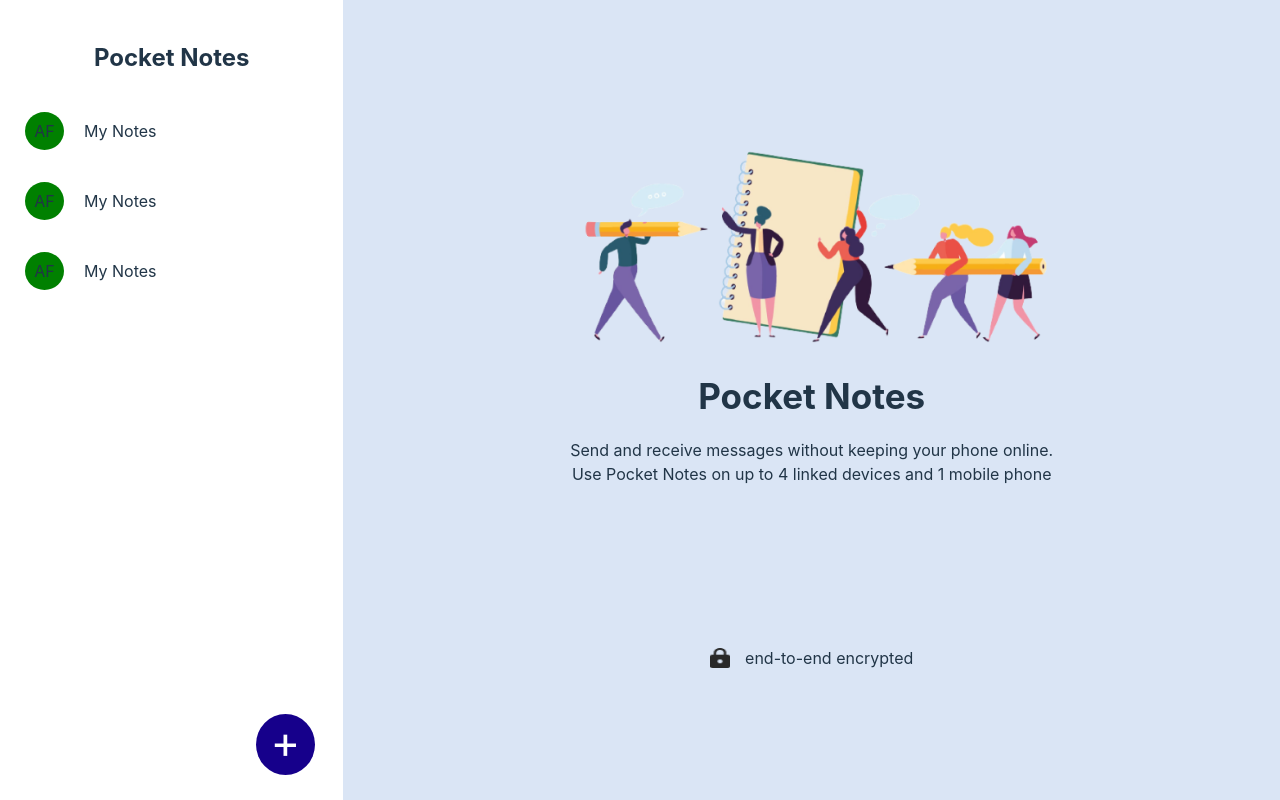
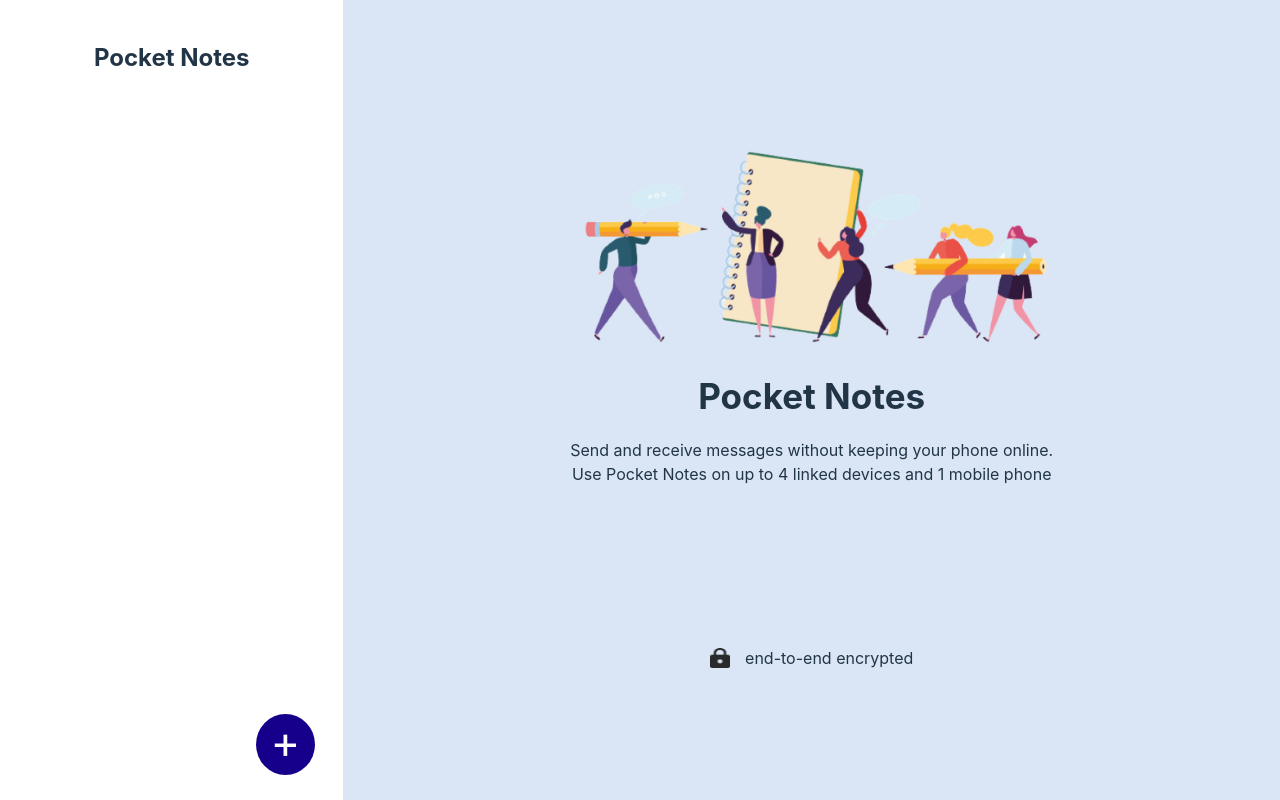
Before and after one commit to ajay7906/Reactproject, a React (Vite) app in the folder notesapp/: page / in a window 1280 px wide. Built offline with nearby package versions, Linux system fonts and the light colour scheme.

Commit message:
complete popups work

```diff
--- a/notesapp/src/App.jsx
+++ b/notesapp/src/App.jsx
@@ -1,30 +1,15 @@
 import Home from "./page/home/Home"
 
-{/*
-import Color from './Color';
-import DisplayColor from './DisplayColor';
+
+
 import { ColorProvider } from './context/ColorContext';
 
 const App = () => {
   return (
     <ColorProvider>
-      <Color />
-      <DisplayColor />
+      <Home/>
     </ColorProvider>
   );
 };
 
-export default App; */
-}
-
-
-function App() {
-  return (
-    <div>
-      <Home/>
-
-    </div>
-  )
-}
-
-export default App
+export default App;
--- a/notesapp/src/components/colorlistpop/ColorListpop.jsx
+++ b/notesapp/src/components/colorlistpop/ColorListpop.jsx
@@ -1,16 +1,34 @@
-import { useEffect, useRef } from 'react';
-import './colorpopups.css'
+import { useContext, useEffect, useRef, useState } from 'react';
+import './colorpopups.css';
+import { ColorContext } from '../../context/ColorContext';
 
 function ColorListpop({ isOpen, onClose }) {
+    const { groupSelected } = useContext(ColorContext);
+    const [groupName, setGroupName] = useState('');
+    const [currentId, setCurrentId] = useState(0);
+    const [selectedColor, setSelectedColor] = useState();
+    const colors = ['#B38BFA', '#FF79F2', '#43E6FC', '#F19576', '#0047FF', '#6691FF'];
 
     const modalRef = useRef();
+
+    const handleCreateGroup = (e) => {
+        e.preventDefault();
+        const newGroup = {
+            name: groupName,
+            color: selectedColor,
+            id:currentId
+        };
+        console.log(currentId);
+        setCurrentId(currentId + 1);
+        console.log(newGroup);
+        groupSelected(newGroup);
+        onClose();
+    };
 
     useEffect(() => {
         const handleOutsideClick = (event) => {
             if (modalRef.current && !modalRef.current.contains(event.target)) {
-                console.log(modalRef.current.contains(event.target));
                 onClose();
-
             }
         };
 
@@ -22,36 +40,33 @@ function ColorListpop({ isOpen, onClose }) {
             document.removeEventListener('mousedown', handleOutsideClick);
         };
     }, [isOpen, onClose]);
+
     return (
-        <div className={`main-popups ${isOpen ? 'open' : ''}`} ref={modalRef}>
-            <div className='relative'>
+        <div className={`main-popups ${isOpen ? 'open' : ''}`}>
+            <div className='relative' ref={modalRef}>
                 <div className="create">
                     <p>Create New group</p>
                 </div>
                 <div className="group-name">
                     <p>Group Name</p>
-                    <input type="text" placeholder='Enter group name' />
+                    <input type="text" value={groupName} placeholder='Enter group name' onChange={(e) => setGroupName(e.target.value)} />
                 </div>
                 <div className="choose-color">
                     <p>Choose colour</p>
                     <div className='list-color'>
                         <ul>
-                            <li></li>
-                            <li></li>
-                            <li></li>
-                            <li></li>
-                            <li></li>
-                            <li></li>
+                            {colors.map((color) => (
+                                <li key={color} onClick={() => setSelectedColor(color)} style={{ background: `${color}` }}></li>
+                            ))}
                         </ul>
                     </div>
                 </div>
                 <div className='button'>
-                    <button>Create</button>
+                    <button onClick={handleCreateGroup}>Create</button>
                 </div>
             </div>
-
         </div>
-    )
+    );
 }
 
-export default ColorListpop
+export default ColorListpop;
--- a/notesapp/src/components/colorlistpop/colorpopups.css
+++ b/notesapp/src/components/colorlistpop/colorpopups.css
@@ -2,7 +2,7 @@
     position: absolute;
     width: 35vw;
     height: 30vh;
-    background-color: aqua;
+    background: rgba(0, 0, 0, 0.5);
     display: none;
     border-radius: 5px;
     align-items: center;
@@ -63,7 +63,7 @@
     list-style: none;
     width: 30px;
     height: 30px;
-    background-color: red;
+
     border-radius: 50%;
 
 }
--- a/notesapp/src/components/group/Group.jsx
+++ b/notesapp/src/components/group/Group.jsx
@@ -1,16 +1,21 @@
 
-import { useState } from 'react';
+import { useContext, useState } from 'react';
 import ColorListpop from '../colorlistpop/ColorListpop';
 import './group.css'
+import { ColorContext } from '../../context/ColorContext';
 function Group({ name }) {
+    const { groupName } = useContext(ColorContext);
+
+
+    //console.log(groupName);
     const [isPopupOpen, setIsPopupOpen] = useState(false);
     //handle on click button
-    const handleButtonClick = () =>{
-       setIsPopupOpen(true)
+    const handleButtonClick = () => {
+        setIsPopupOpen(true)
     }
     const handleClosePopup = () => {
         setIsPopupOpen(false);
-      };
+    };
     const nameParts = name.split(' ');
 
     // Get the first letter of the first name and the first letter of the last name
@@ -20,26 +25,26 @@ function Group({ name }) {
             : name.charAt(0).toUpperCase();
     return (
         <div className='main'>
-           <h2>Pocket Notes</h2>
-            <div className='group-info'>
-                <div className="groups">
-                    <p className="short">{initials}</p>
-                    <p>My Notes</p>
-                </div>
-                <div className="groups">
-                    <p className="short">{initials}</p>
-                    <p>My Notes</p>
-                </div>
-                <div className="groups">
-                    <p className="short">{initials}</p>
-                    <p>My Notes</p>
+            <h2>Pocket Notes</h2>
+            <div className="group-info-container">
+                <div className='group-info'>
+                    {
+                        groupName.map((group, index) => (
+                            <div key={index} className="groups">
+                                <p style={{ background: `${group.color}` }} className="short">{initials}</p>
+                                <p>{group.name}</p>
+                            </div>
+
+                        ))
+                    }
+
                 </div>
             </div>
             <div className='addgroup'>
                 <p onClick={handleButtonClick}>+</p>
 
             </div>
-            <ColorListpop isOpen ={isPopupOpen} onClose={handleClosePopup}/>
+            <ColorListpop isOpen={isPopupOpen} onClose={handleClosePopup} />
 
         </div>
     )
--- a/notesapp/src/components/group/group.css
+++ b/notesapp/src/components/group/group.css
@@ -5,19 +5,22 @@
     text-align: center;
     border-radius: 100%;
 }
-.groups{
+
+.groups {
     display: flex;
-   align-items: center;
-   gap: 20px;
-   padding-left: 25px;
+    align-items: center;
+    gap: 20px;
+    padding-left: 25px;
 }
-.main{
+
+.main {
     background-color: #fff;
     text-align: center;
     padding-top: 20px;
     position: relative;
 }
-.addgroup{
+
+.addgroup {
 
     background-color: #16008B;
     width: 55px;
@@ -34,7 +37,18 @@
     left: 20%;
     cursor: pointer;
 }
-.group-info{
+
+.group-info {
+    display: flex;
+    flex-direction: column;
 
 
 }
+
+.group-info-container {
+    overflow-x: auto;
+    overflow-y: auto;
+    /* Add vertical scrollbar when content overflows vertically */
+    white-space: nowrap;
+    max-height: 70vh;
+}
--- a/notesapp/src/context/ColorContext.jsx
+++ b/notesapp/src/context/ColorContext.jsx
@@ -1,16 +1,22 @@
-{/* import React, { createContext, useState } from 'react';
+ import React, { createContext, useContext, useState } from 'react';
 
 const ColorContext = createContext();
 
+
+
 const ColorProvider = ({ children }) => {
-  const [selectedColor, setSelectedColor] = useState(null);
+  // const [selectedColor, setSelectedColor] = useState(null);
+  const [groupName, setGroupName] = useState([]);
 
-  const setSelected = (color) => {
+  const groupSelected = (group) =>{
+    setGroupName((prevGroup) =>[...prevGroup, group])
+  }
+ /* const setSelected = (color) => {
     setSelectedColor(color);
-  };
+  }; */
 
   return (
-    <ColorContext.Provider value={{ selectedColor, setSelected }}>
+    <ColorContext.Provider value={{  groupSelected, groupName }}>
       {children}
     </ColorContext.Provider>
   );
@@ -20,7 +26,7 @@ export { ColorProvider, ColorContext };
 
 
 
-
+{/*
 
 
 
```
Also changed, not shown: notesapp/src/components/groupnotes/GroupNotes.jsx (added, +15 -0 lines).
